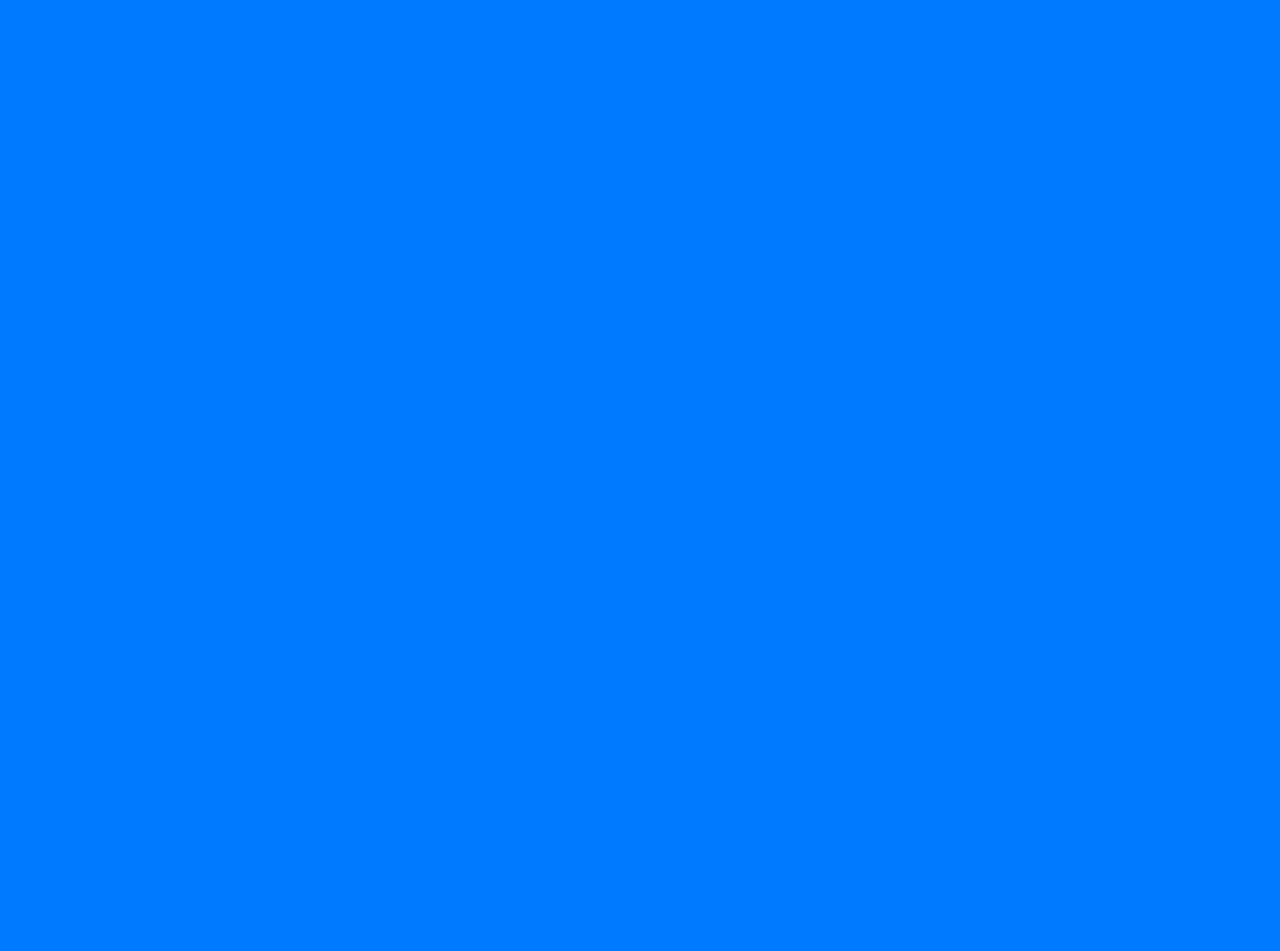
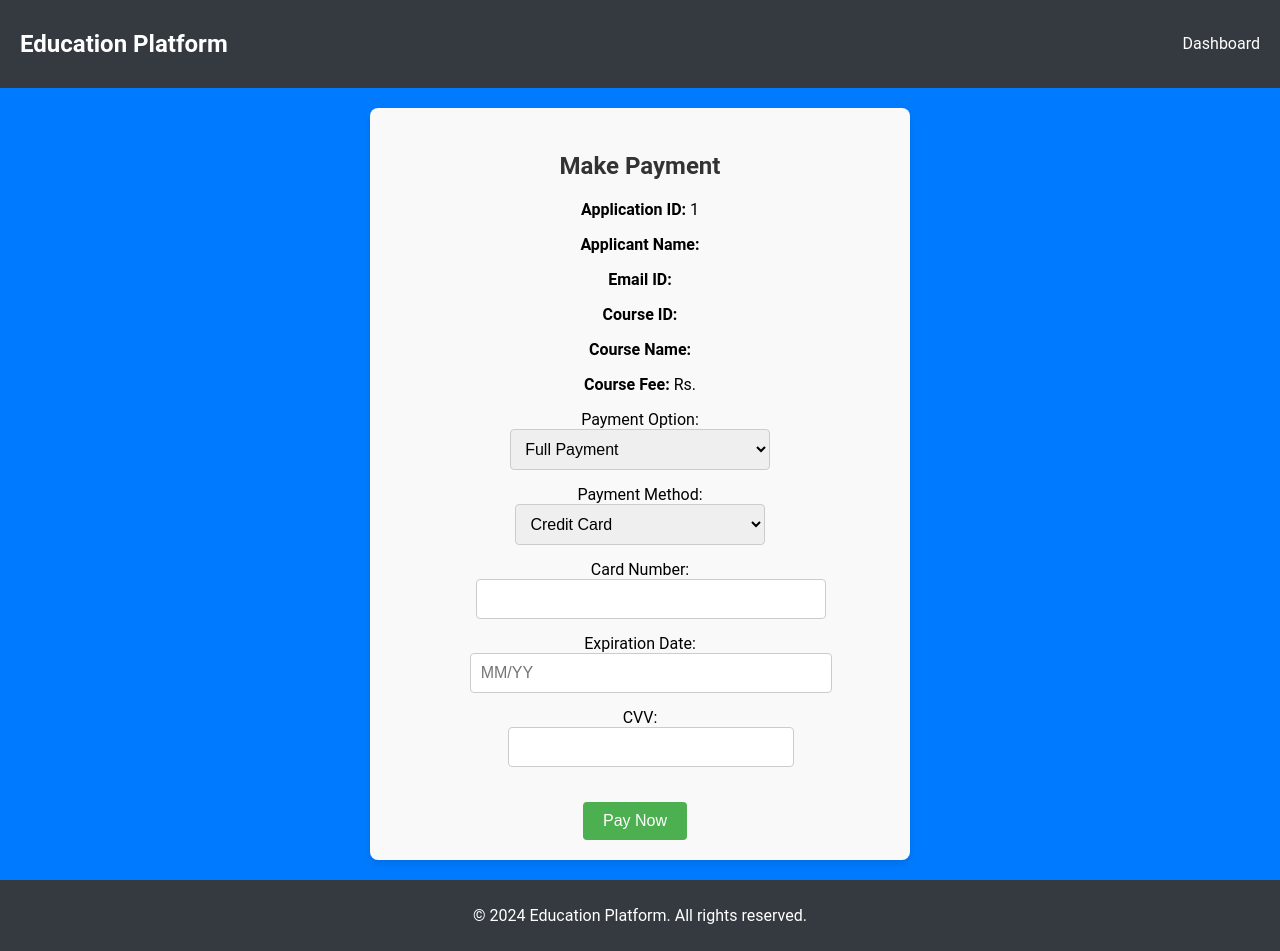
Before and after one commit to majojukrishna03/Education_Platform_Frontend, a React (Create React App) app in the folder frontend/: page /dashboard/track-application/make-payment/1 in a window 1280 px wide. Before the commit this address had no page. Before the commit the page ends 800 px from the top, so only its background shows below. Built offline with nearby package versions, Linux system fonts and the light colour scheme; no server answers.

Commit message:
Added payment page

```diff
--- a/frontend/src/App.js
+++ b/frontend/src/App.js
@@ -14,6 +14,7 @@ import Programs from './components/Programs';
 import EnrollmentForm from './components/Enrollment'; // Import the EnrollmentForm component
 import TrackApplication from './components/TrackApplication'; // Import TrackApplication component
 import ApplicationReview from './components/ApplicationReview';
+import PaymentPage from './components/PaymentPage';
 
 const App = () => {
   return (
@@ -25,6 +26,7 @@ const App = () => {
         <Route path="/login" element={<Login />} />
         <Route path="/dashboard" element={<Dashboard />} />
         <Route path='/dashboard/track-application' element={<TrackApplication/>}/>
+        <Route path='/dashboard/track-application/make-payment/:applicationId' element={<PaymentPage/>}/>
         <Route path="/programs" element={<Programs />} />
         <Route path="/enroll/:courseId" element={<EnrollmentForm />} /> {/* Route for EnrollmentForm with courseId parameter */}
         <Route path="/admin/home" element={<AdminHome />} />
--- /dev/null
+++ b/frontend/src/components/PaymentPage.css
@@ -0,0 +1,58 @@
+.payment-page-container {
+    max-width: 500px;
+    margin: 20px auto;
+    padding: 20px;
+    background-color: #f9f9f9;
+    box-shadow: 0 4px 8px rgba(0, 0, 0, 0.1);
+    border-radius: 8px;
+    text-align: center;
+  }
+
+  .payment-page-container h3 {
+    font-size: 24px;
+    margin-bottom: 20px;
+    color: #333;
+  }
+
+  .payment-form {
+    display: flex;
+    flex-direction: column;
+    align-items: center;
+  }
+
+  .payment-input, .payment-select {
+    width: 100%;
+    padding: 10px;
+    margin-bottom: 15px;
+    border: 1px solid #ccc;
+    border-radius: 4px;
+    font-size: 16px;
+  }
+
+  .payment-button {
+    padding: 10px 20px;
+    background-color: #4CAF50;
+    color: white;
+    border: none;
+    border-radius: 4px;
+    font-size: 16px;
+    cursor: pointer;
+    transition: background-color 0.3s;
+    margin-right: 10px;
+  }
+
+  .payment-button:hover {
+    background-color: #45a049;
+  }
+
+  .status-message {
+    margin-top: 15px;
+    font-size: 16px;
+    color: #333;
+  }
+
+  .button-group {
+    display: flex;
+    justify-content: center;
+    margin-top: 20px;
+  }
--- /dev/null
+++ b/frontend/src/components/PaymentPage.js
@@ -0,0 +1,145 @@
+import React, { useState, useEffect } from 'react';
+import { useParams, useNavigate } from 'react-router-dom';
+import UserLayout from './Layout';
+import './PaymentPage.css'; // Import the CSS file
+
+const PaymentPage = () => {
+  const navigate = useNavigate();
+  const { applicationId } = useParams(); // Get applicationId from URL
+  const [paymentMethod, setPaymentMethod] = useState('credit_card');
+  const [paymentOption, setPaymentOption] = useState('full_payment');
+  const [cardNumber, setCardNumber] = useState('');
+  const [expirationDate, setExpirationDate] = useState('');
+  const [cvv, setCvv] = useState('');
+  const [paymentStatus, setPaymentStatus] = useState(null);
+  const [courseDetails, setCourseDetails] = useState({});
+  const [paymentSuccessful, setPaymentSuccessful] = useState(false);
+
+  useEffect(() => {
+    // Fetch course details using applicationId
+    const fetchCourseDetails = async () => {
+      try {
+        const response = await fetch(`http://localhost:5000/api/applications/${applicationId}/details`);
+        if (response.ok) {
+          const data = await response.json();
+          setCourseDetails(data);
+        }
+      } catch (error) {
+        console.error('Error fetching course details:', error);
+      }
+    };
+
+    fetchCourseDetails();
+  }, [applicationId]);
+
+  const handlePaymentSubmit = async (e) => {
+    e.preventDefault();
+
+    // Create payment payload
+    const paymentData = {
+      applicationId,
+      courseDetails,
+      paymentMethod,
+      paymentOption,
+      cardNumber,
+      expirationDate,
+      cvv
+    };
+
+    try {
+      const response = await fetch('http://localhost:5000/api/payments', {
+        method: 'POST',
+        headers: {
+          'Content-Type': 'application/json',
+        },
+        body: JSON.stringify(paymentData),
+      });
+
+      if (response.ok) {
+        setPaymentStatus('Payment successful!');
+        setPaymentSuccessful(true);
+        // Navigate to dashboard upon successful payment
+        alert("Payment successfull.")
+        navigate('/dashboard');
+      } else {
+        setPaymentStatus('Payment failed. Please try again.');
+      }
+    } catch (error) {
+      console.error('Error processing payment:', error);
+      setPaymentStatus('Error processing payment. Please try again.');
+    }
+  };
+
+  return (
+    <UserLayout showLogout={true} handleLogout={() => { /* Handle logout */ }}>
+      <div className="payment-page-container">
+        <h3>Make Payment</h3>
+        <div className="course-details">
+          <p><strong>Application ID:</strong> {applicationId}</p>
+          <p><strong>Applicant Name:</strong> {courseDetails.fullname}</p>
+          <p><strong>Email ID:</strong> {courseDetails.emailid}</p>
+          <p><strong>Course ID:</strong> {courseDetails.courseid}</p>
+          <p><strong>Course Name:</strong> {courseDetails.coursename}</p>
+          <p><strong>Course Fee:</strong> Rs.{courseDetails.coursemoney}</p>
+        </div>
+        <form onSubmit={handlePaymentSubmit} className="payment-form">
+          <label>
+            Payment Option:
+            <select value={paymentOption} onChange={(e) => setPaymentOption(e.target.value)} className="payment-select">
+              <option value="full_payment">Full Payment</option>
+              <option value="payment_plan">Payment Plan</option>
+            </select>
+          </label>
+          <label>
+            Payment Method:
+            <select value={paymentMethod} onChange={(e) => setPaymentMethod(e.target.value)} className="payment-select">
+              <option value="credit_card">Credit Card</option>
+              <option value="debit_card">Debit Card</option>
+            </select>
+          </label>
+          {(paymentMethod === 'credit_card' || paymentMethod === 'debit_card') && (
+            <>
+              <label>
+                Card Number:
+                <input
+                  type="text"
+                  value={cardNumber}
+                  onChange={(e) => setCardNumber(e.target.value)}
+                  required
+                  className="payment-input"
+                />
+              </label>
+              <label>
+                Expiration Date:
+                <input
+                  type="text"
+                  value={expirationDate}
+                  onChange={(e) => setExpirationDate(e.target.value)}
+                  placeholder="MM/YY"
+                  required
+                  className="payment-input"
+                />
+              </label>
+              <label>
+                CVV:
+                <input
+                  type="text"
+                  value={cvv}
+                  onChange={(e) => setCvv(e.target.value)}
+                  required
+                  className="payment-input"
+                />
+              </label>
+            </>
+          )}
+          <div className="button-group">
+            <button type="submit" className="payment-button">Pay Now</button>
+          </div>
+        </form>
+        {paymentStatus && <p className="status-message">{paymentStatus}</p>}
+      </div>
+    </UserLayout>
+  );
+};
+
+export default PaymentPage;
--- a/frontend/src/components/TrackApplication.css
+++ b/frontend/src/components/TrackApplication.css
@@ -1,6 +1,6 @@
 .track-application-container {
   max-width: 500px;
-    margin: 20px auto 0; /* Add margin-top to create space between the header and the card */
+  margin: 20px auto 0;
   padding: 20px;
   background-color: #f9f9f9;
   box-shadow: 0 4px 8px rgba(0, 0, 0, 0.1);
@@ -38,7 +38,7 @@
   font-size: 16px;
   cursor: pointer;
   transition: background-color 0.3s;
-    margin-right: 10px; /* Add margin-right for spacing between buttons */
+  margin-right: 10px;
 }
 
 .track-button:hover {
@@ -69,5 +69,23 @@
 }
 
 .dashboard-button:hover {
-    background-color: #0056b3;
+  background-color: #007BFF;
 }
+
+.payment-link {
+  margin-top: 20px;
+}
+
+.payment-link a {
+  display: inline-block;
+  padding: 10px 20px;
+  background-color: #0077ff;
+  color: white;
+  border-radius: 4px;
+  text-decoration: none;
+  transition: background-color 0.3s;
+}
+
+.payment-link a:hover {
+  background-color: #e68900;
+}
--- a/frontend/src/components/TrackApplication.js
+++ b/frontend/src/components/TrackApplication.js
@@ -1,4 +1,5 @@
 import React, { useState } from 'react';
+import { Link } from 'react-router-dom';
 import UserLayout from './Layout';
 import './TrackApplication.css'; // Import the CSS file
 
@@ -40,7 +41,12 @@ const TrackApplication = () => {
             <button type="submit" className="track-button">Track</button>
           </div>
         </form>
-        {applicationStatus && <p className="status-message">{applicationStatus}</p>}
+        {applicationStatus && <p className="status-message">Status: {applicationStatus}</p>}
+        {applicationStatus === 'approved' && (
+          <div className="payment-link">
+            <Link to={`/dashboard/track-application/make-payment/${applicationId}`}>Make Payment</Link>
+          </div>
+        )}
       </div>
     </UserLayout>
   );
```
Lines whose indentation alone changed are shown as unchanged.
